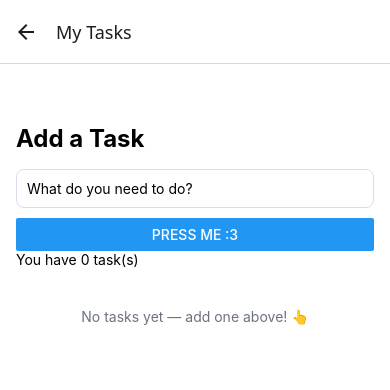
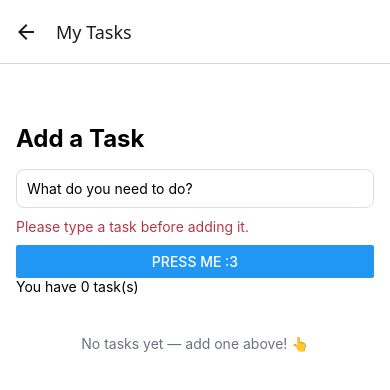
Before and after one commit to Jhayzo16/Week1Labs, a React Native app: screen /AddTask in a window 390 px wide. Both pictures are taken after a click on the button "PRESS ME :3". Shown: the top 390 px of the page. Built offline with nearby package versions, Linux system fonts and the light colour scheme.

Commit message:
Lab 7: Form validation and conditional rendering

```diff
--- a/screens/AddTaskScreen.js
+++ b/screens/AddTaskScreen.js
@@ -1,87 +1,119 @@
 import { useState } from 'react';
+import { View, Text, TextInput, Button, StyleSheet, FlatList } from 'react-native';
+import TaskCard from '../components/TaskCard';
 
-import { View, Text, TextInput, Button, StyleSheet, FlatList } from 'react-native';
-
-import TaskCard from '../components/TaskCard';
 export default function AddTaskScreen() {
   const [taskText, setTaskText] = useState('');
   const [tasks, setTasks] = useState([]);
+  const [errorMessage, setErrorMessage] = useState('');
+
   function handleAddTask() {
-if (taskText.trim() === '') return;
+    if (taskText.trim() === '') {
+      setErrorMessage('Please type a task before adding it.');
+      return;
+    }
 
-const newTask = { id: Date.now().toString(), title: taskText, done: false };
+    const newTask = {
+      id: Date.now().toString(),
+      title: taskText.trim(),
+      done: false,
+    };
 
-setTasks([...tasks, newTask]);
+    setTasks((currentTasks) => [...currentTasks, newTask]);
     setTaskText('');
+    setErrorMessage('');
   }
 
   function handleToggleTask(id) {
-
-setTasks(
-tasks.map((t) =>
-
-t.id === id ? { ...t, done: !t.done } : t
-
+    setTasks((currentTasks) =>
+      currentTasks.map((task) =>
+        task.id === id ? { ...task, done: !task.done } : task
       )
     );
   }
+
   return (
-
     <View style={styles.container}>
       <Text style={styles.heading}>Add a Task</Text>
 
-<TextInput style={styles.input}
+      <TextInput
+        style={styles.input}
         placeholder="What do you need to do?"
-
         value={taskText}
         onChangeText={setTaskText}
-
       />
 
+      {errorMessage !== '' && (
+        <Text style={styles.error}>{errorMessage}</Text>
+      )}
+
       <Button title="Press me :3" onPress={handleAddTask} />
+
       <Text>You have {tasks.length} task(s)</Text>
+
+      {tasks.length > 0 && tasks.every((task) => task.done) && (
+        <Text style={styles.celebration}>🎉 All done! Great work!</Text>
+      )}
+
       <FlatList
         data={tasks}
-
         keyExtractor={(item) => item.id}
         renderItem={({ item }) => (
           <TaskCard
             title={item.title}
             done={item.done}
-
             onToggle={() => handleToggleTask(item.id)}
-
           />
         )}
         ListEmptyComponent={
-
           <Text style={styles.empty}>No tasks yet — add one above! 👆</Text>
-
         }
-
         ItemSeparatorComponent={() => <View style={styles.separator} />}
-
         style={styles.list}
-
       />
     </View>
   );
 }
 
-
 const styles = StyleSheet.create({
-
-container: { flex: 1, paddingTop: 60, paddingHorizontal: 16, backgroundColor:
-
-'#FFFFFF' },
-
-heading: { fontSize: 24, fontWeight: 'bold', marginBottom: 16 },
-input: { borderWidth: 1, borderColor: '#D8DEE9', borderRadius: 8, padding: 10,
-
-marginBottom: 10 },
-list: { marginTop: 16 },
-empty: { textAlign: 'center', color: '#6B7280', marginTop: 24 },
-
-separator: { height: 8 },
-
+  container: {
+    flex: 1,
+    paddingTop: 60,
+    paddingHorizontal: 16,
+    backgroundColor: '#FFFFFF',
+  },
+  heading: {
+    fontSize: 24,
+    fontWeight: 'bold',
+    marginBottom: 16,
+  },
+  input: {
+    borderWidth: 1,
+    borderColor: '#D8DEE9',
+    borderRadius: 8,
+    padding: 10,
+    marginBottom: 10,
+  },
+  list: {
+    marginTop: 16,
+  },
+  empty: {
+    textAlign: 'center',
+    color: '#6B7280',
+    marginTop: 24,
+  },
+  separator: {
+    height: 8,
+  },
+  error: {
+    color: '#B23A48',
+    marginBottom: 10,
+  },
+  celebration: {
+    fontSize: 16,
+    fontWeight: 'bold',
+    color: '#1E8A7A',
+    textAlign: 'center',
+    marginVertical: 12,
+  },
 });
```
Lines whose indentation alone changed are shown as unchanged.
